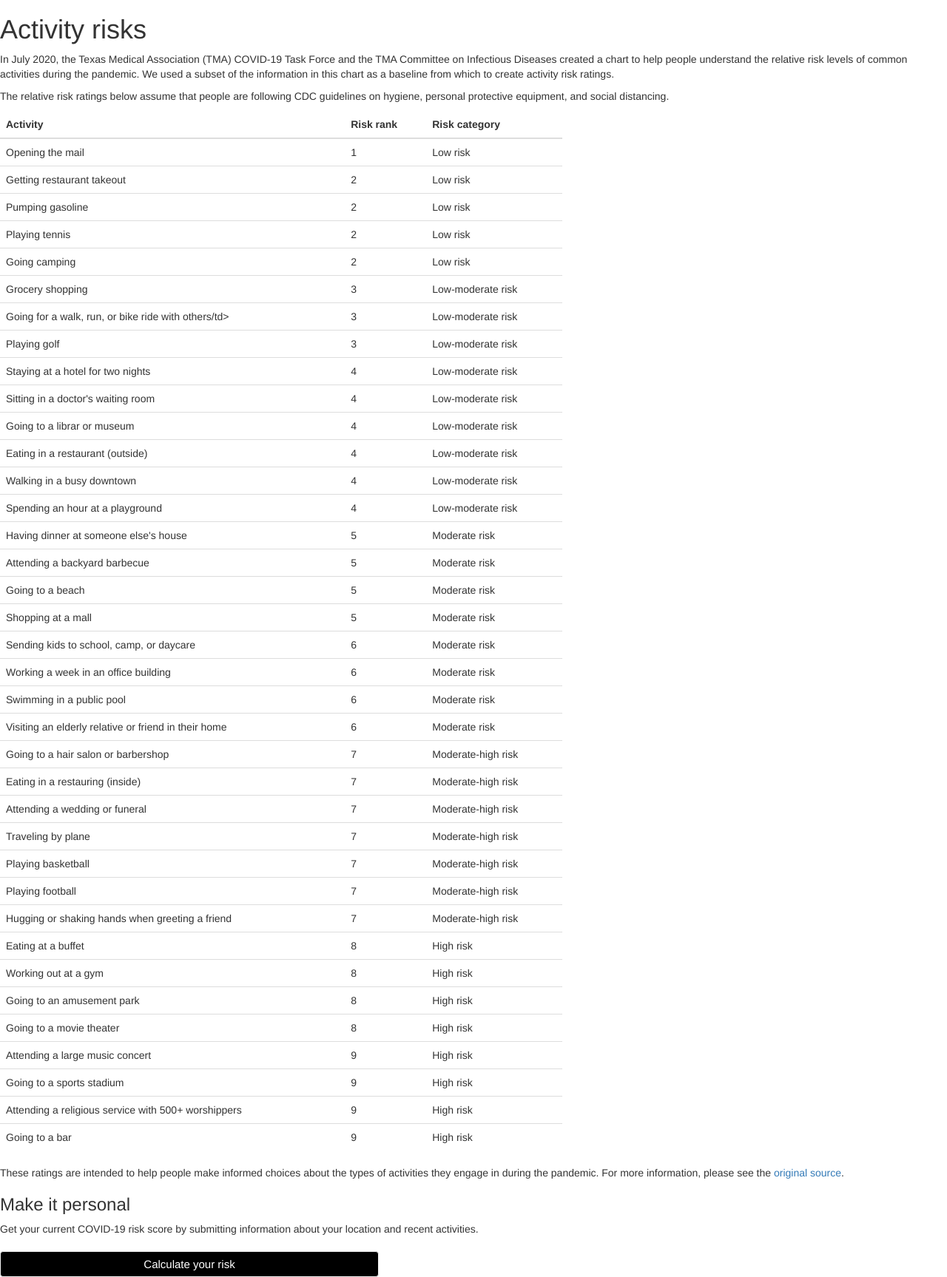
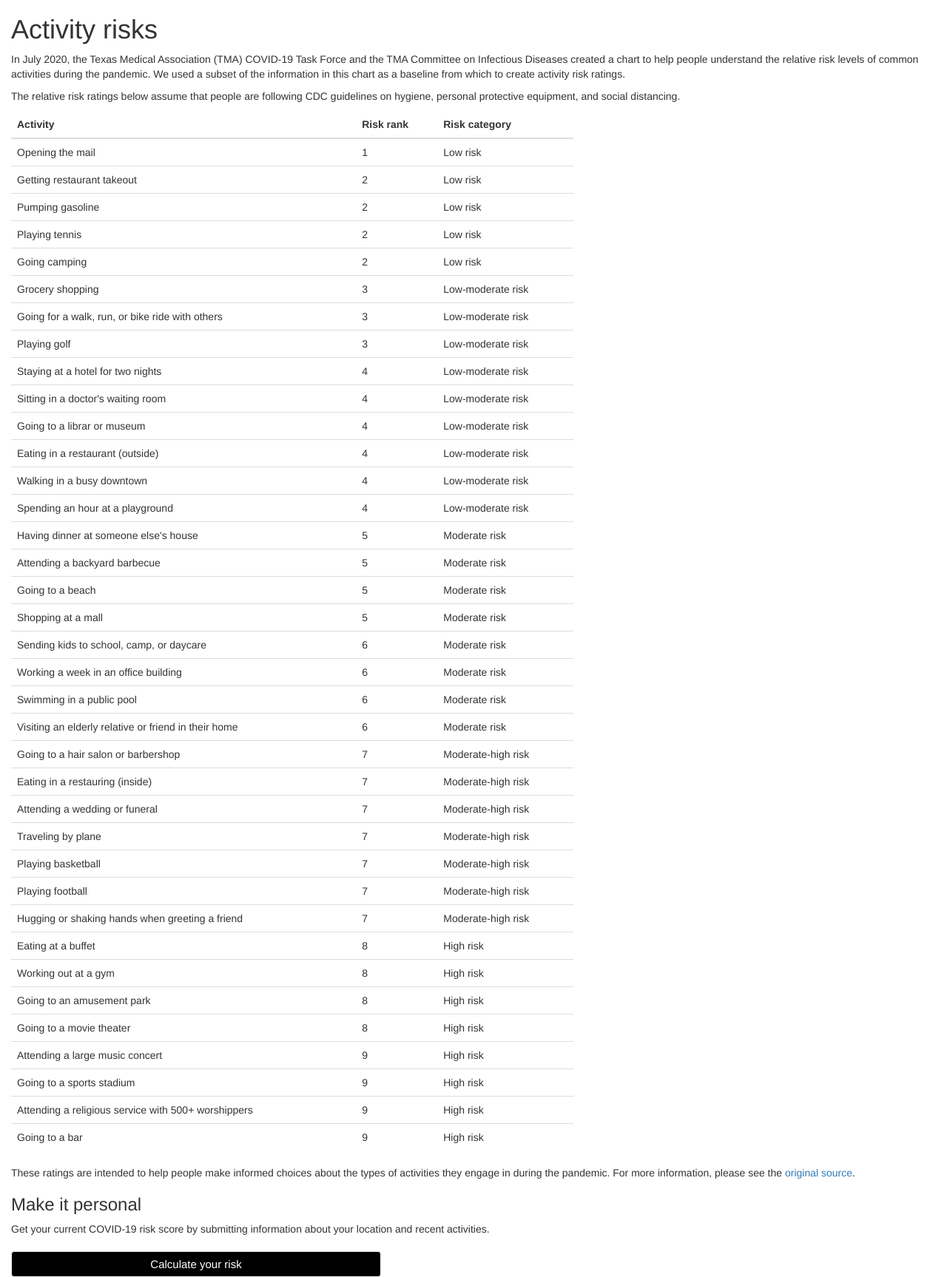
Before and after one commit to hadley173/Covid19-Risk-Assessment-Website, a Flask app: page /activities in a window 1280 px wide. Shown: the part 52-1779 px from the top of the page at 74% size. Run offline with Flask 2, Linux system fonts and the light colour scheme; some libraries are stand-ins or nearby versions.

Commit message:
added containers to Activities, Form, and Results

```diff
--- a/app/static/css/styles.css
+++ b/app/static/css/styles.css
@@ -266,3 +266,19 @@ hr {
 	padding-top: 8px;
 	padding-bottom: 8px;
 }
+
+.calc-container {
+	margin-left: auto;
+	margin-right: auto;
+	padding-left: 15px;
+	padding-right: 15px;
+}
+
+.calc-row {
+	text-align: left;
+}
+
+.results-row {
+	text-align: left;
+	padding-left: 15px;
+}
--- a/app/templates/activities.html
+++ b/app/templates/activities.html
@@ -1,6 +1,7 @@
 {% extends "base.html" %}
 
 {% block app_content %}
+  <div class="calc-container">
     <h1>Activity risks</h1>
 
     <p>In July 2020, the Texas Medical Association (TMA) COVID-19 Task Force and the TMA Committee on Infectious Diseases created a chart to help people understand the relative risk levels of common activities during the pandemic. We used a subset of the information in this chart as a baseline from which to create activity risk ratings.</p>
@@ -47,7 +48,7 @@
           <td>Low-moderate risk</td>
         </tr>
         <tr>
-        <td>Going for a walk, run, or bike ride with others/td>
+          <td>Going for a walk, run, or bike ride with others</td>
           <td>3</td>
           <td>Low-moderate risk</td>
         </tr>
@@ -210,5 +211,6 @@
     <h3>Make it personal</h3>
     <p>Get your current COVID-19 risk score by submitting information about your location and recent activities.</p>
     <a class="btn btn-primary" href="{{ url_for('formInput') }}" role="button">Calculate your risk</a>
+  </div>
 
 {% endblock %}
--- a/app/templates/base.html
+++ b/app/templates/base.html
@@ -47,6 +47,7 @@
 {% block content %}
 
     {% block app_content %}
+
       {% block scripts %}
         {{super()}}
         <script src={{url_for('static', filename='script.js')}}></script>
--- a/app/templates/form-input.html
+++ b/app/templates/form-input.html
@@ -2,6 +2,7 @@
 {% import 'bootstrap/wtf.html' as wtf %}
 
 {% block app_content %}
+  <div class="calc-container">
   <h1>Assess your current COVID-19 risk</h1>
   <p class="space-below">Answer the following questions so that we can calculate your current risk score.</p>
 
@@ -158,4 +159,5 @@
   </div>
 
   </form>
+  </div>
 {% endblock %}
```
Also changed, not shown: app/templates/results.html (+7 -3 lines). Lines whose indentation alone changed are shown as unchanged.
